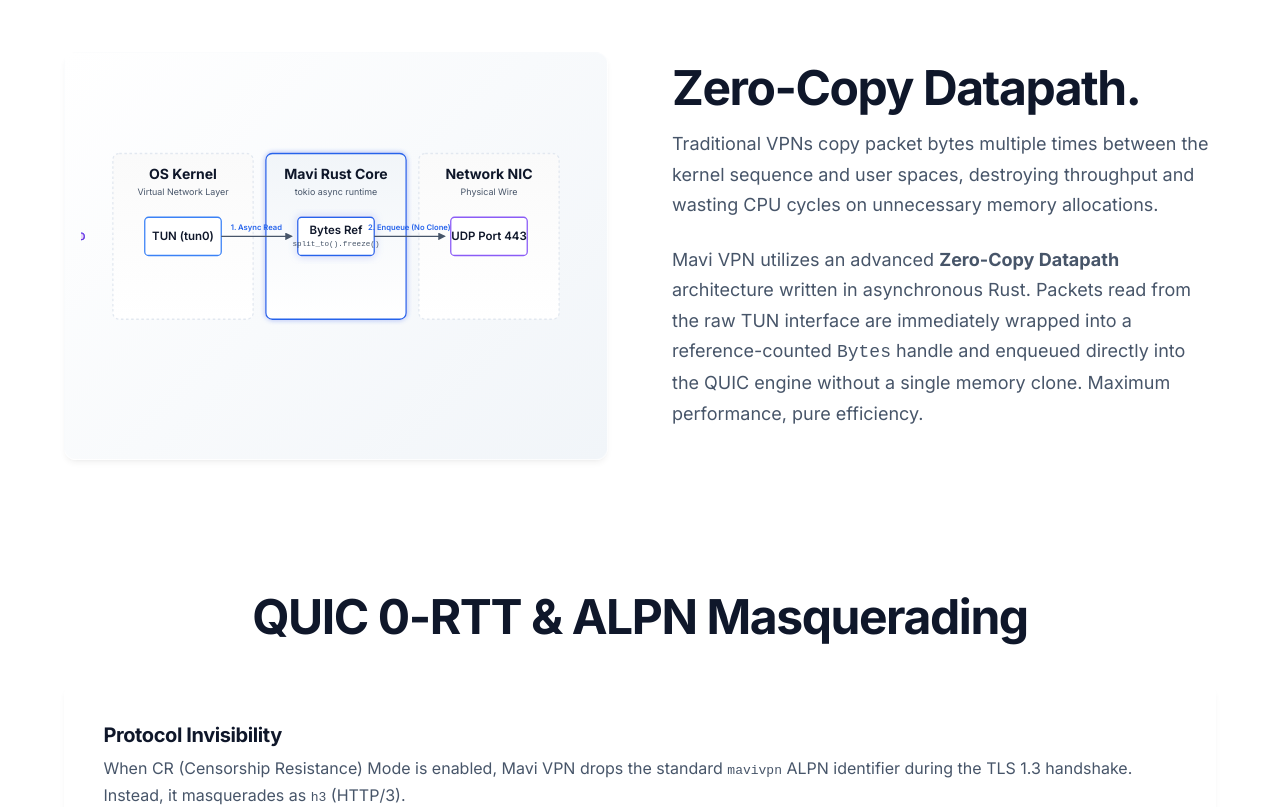
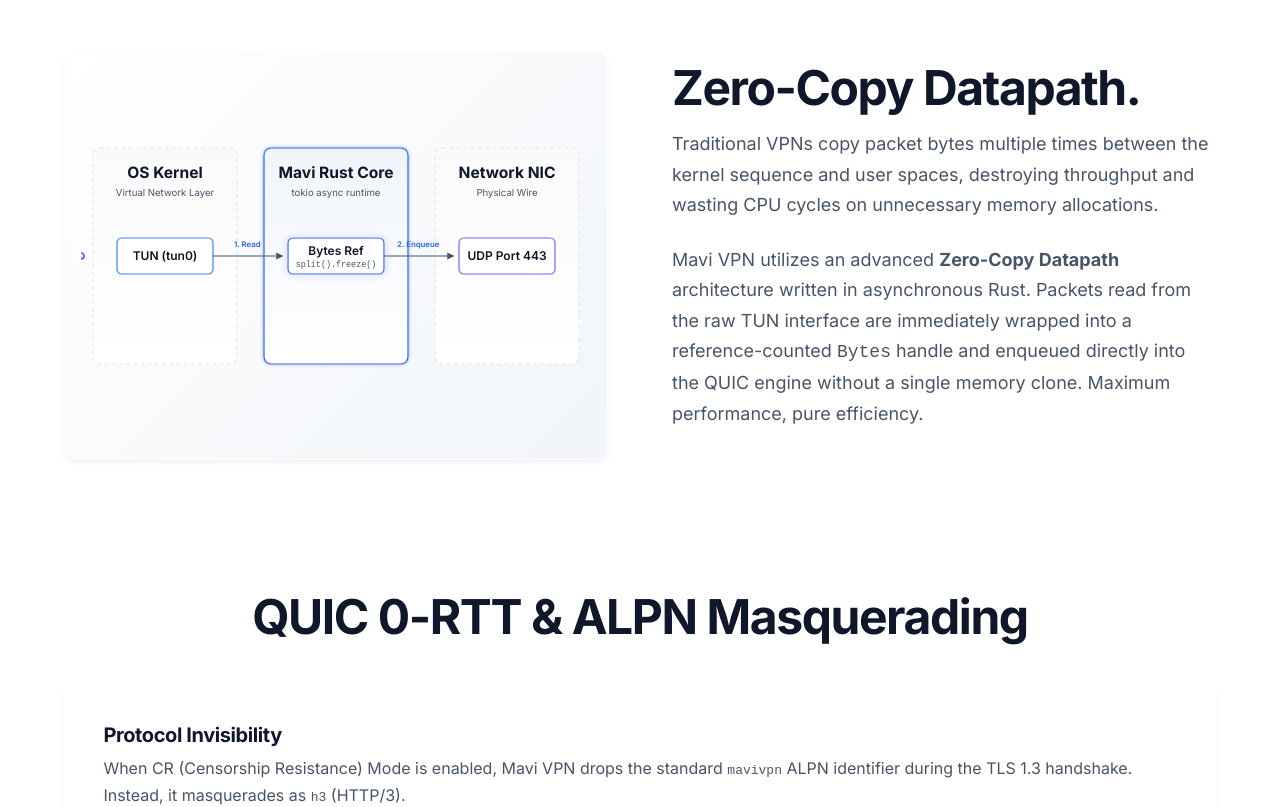
Before and after one commit to zerox80/mavi-vpn-website, a React (Vite) app: page /technology in a window 1280 px wide. Shown: the part 1020-1827 px from the top of the page. Built offline with nearby package versions, Linux system fonts and the light colour scheme.

Commit message:
Fix ZeroCopy SVG sizing and duplicate text

```diff
--- a/src/components/ZeroCopySvg.tsx
+++ b/src/components/ZeroCopySvg.tsx
@@ -1,7 +1,7 @@
 export default function ZeroCopySvg() {
     return (
         <svg
-            viewBox="0 0 800 400"
+            viewBox="0 0 850 400"
             className="w-full h-auto text-primary"
             style={{ fontFamily: 'Inter, sans-serif' }}
         >
@@ -42,68 +42,68 @@
             </defs>
 
             {/* Background Architecture Areas */}
-            <rect width="800" height="400" fill="transparent" />
+            <rect width="850" height="400" fill="transparent" />
 
             {/* Kernel Space (TUN) */}
-            <rect x="50" y="40" width="220" height="260" rx="10" fill="url(#kernelGrad)" stroke="var(--border-light)" strokeWidth="2" strokeDasharray="4 4" />
-            <text x="160" y="80" textAnchor="middle" fill="var(--text-primary)" fontSize="22" fontWeight="700">OS Kernel</text>
-            <text x="160" y="105" textAnchor="middle" fill="var(--text-secondary)" fontSize="14">Virtual Network Layer</text>
+            <rect x="20" y="20" width="240" height="360" rx="12" fill="url(#kernelGrad)" stroke="var(--border-light)" strokeWidth="2" strokeDasharray="6 6" />
+            <text x="140" y="70" textAnchor="middle" fill="var(--text-primary)" fontSize="26" fontWeight="700">OS Kernel</text>
+            <text x="140" y="100" textAnchor="middle" fill="var(--text-secondary)" fontSize="16">Virtual Network Layer</text>
 
             {/* Userspace (Rust Core) */}
-            <rect x="290" y="40" width="220" height="260" rx="10" fill="url(#userspaceGrad)" stroke="var(--accent-base)" strokeWidth="2" filter="url(#zcSubtleGlow)" />
-            <text x="400" y="80" textAnchor="middle" fill="var(--text-primary)" fontSize="22" fontWeight="700">Mavi Rust Core</text>
-            <text x="400" y="105" textAnchor="middle" fill="var(--text-secondary)" fontSize="14">tokio async runtime</text>
+            <rect x="305" y="20" width="240" height="360" rx="12" fill="url(#userspaceGrad)" stroke="var(--accent-base)" strokeWidth="2" filter="url(#zcSubtleGlow)" />
+            <text x="425" y="70" textAnchor="middle" fill="var(--text-primary)" fontSize="26" fontWeight="700">Mavi Rust Core</text>
+            <text x="425" y="100" textAnchor="middle" fill="var(--text-secondary)" fontSize="16">tokio async runtime</text>
 
             {/* Network Interface (QUIC) */}
-            <rect x="530" y="40" width="220" height="260" rx="10" fill="url(#kernelGrad)" stroke="var(--border-light)" strokeWidth="2" strokeDasharray="4 4" />
-            <text x="640" y="80" textAnchor="middle" fill="var(--text-primary)" fontSize="22" fontWeight="700">Network NIC</text>
-            <text x="640" y="105" textAnchor="middle" fill="var(--text-secondary)" fontSize="14">Physical Wire</text>
+            <rect x="590" y="20" width="240" height="360" rx="12" fill="url(#kernelGrad)" stroke="var(--border-light)" strokeWidth="2" strokeDasharray="6 6" />
+            <text x="710" y="70" textAnchor="middle" fill="var(--text-primary)" fontSize="26" fontWeight="700">Network NIC</text>
+            <text x="710" y="100" textAnchor="middle" fill="var(--text-secondary)" fontSize="16">Physical Wire</text>
 
             {/* Components */}
             {/* TUN Interface */}
-            <rect x="100" y="140" width="120" height="60" rx="6" fill="var(--bg-primary)" stroke="#3b82f6" strokeWidth="2" />
-            <text x="160" y="176" textAnchor="middle" fill="var(--text-primary)" fontSize="18" fontWeight="600">TUN (tun0)</text>
+            <rect x="60" y="170" width="160" height="60" rx="8" fill="var(--bg-primary)" stroke="#3b82f6" strokeWidth="2" />
+            <text x="140" y="207" textAnchor="middle" fill="var(--text-primary)" fontSize="20" fontWeight="600">TUN (tun0)</text>
 
             {/* Bytes Buffer Handle (Zero Copy logic) */}
-            <rect x="340" y="140" width="120" height="60" rx="6" fill="var(--bg-primary)" stroke="var(--accent-base)" strokeWidth="2" filter="url(#zcGlow)" />
-            <text x="400" y="167" textAnchor="middle" fill="var(--text-primary)" fontSize="18" fontWeight="600">Bytes Ref</text>
-            <text x="400" y="185" textAnchor="middle" fill="var(--text-secondary)" fontSize="12" fontFamily="monospace">split_to().freeze()</text>
+            <rect x="345" y="170" width="160" height="60" rx="8" fill="var(--bg-primary)" stroke="var(--accent-base)" strokeWidth="2" filter="url(#zcGlow)" />
+            <text x="425" y="198" textAnchor="middle" fill="var(--text-primary)" fontSize="20" fontWeight="600">Bytes Ref</text>
+            <text x="425" y="218" textAnchor="middle" fill="var(--text-secondary)" fontSize="14" fontFamily="monospace">split().freeze()</text>
 
             {/* UDP Socket */}
-            <rect x="580" y="140" width="120" height="60" rx="6" fill="var(--bg-primary)" stroke="#8b5cf6" strokeWidth="2" />
-            <text x="640" y="176" textAnchor="middle" fill="var(--text-primary)" fontSize="18" fontWeight="600">UDP Port 443</text>
+            <rect x="630" y="170" width="160" height="60" rx="8" fill="var(--bg-primary)" stroke="#8b5cf6" strokeWidth="2" />
+            <text x="710" y="207" textAnchor="middle" fill="var(--text-primary)" fontSize="20" fontWeight="600">UDP Port 443</text>
 
             {/* Paths / Lines */}
-            <line x1="220" y1="170" x2="330" y2="170" stroke="var(--text-secondary)" strokeWidth="2" markerEnd="url(#zcArrow)" />
-            <line x1="460" y1="170" x2="570" y2="170" stroke="var(--text-secondary)" strokeWidth="2" markerEnd="url(#zcArrow)" />
+            <line x1="220" y1="200" x2="335" y2="200" stroke="var(--text-secondary)" strokeWidth="2" markerEnd="url(#zcArrow)" />
+            <line x1="505" y1="200" x2="620" y2="200" stroke="var(--text-secondary)" strokeWidth="2" markerEnd="url(#zcArrow)" />
 
             {/* Labels explaining Zero-copy */}
-            <text x="275" y="160" textAnchor="middle" fill="var(--accent-base)" fontSize="12" fontWeight="600">1. Async Read</text>
-            <text x="515" y="160" textAnchor="middle" fill="var(--accent-base)" fontSize="12" fontWeight="600">2. Enqueue (No Clone)</text>
+            <text x="277" y="185" textAnchor="middle" fill="var(--accent-base)" fontSize="13" fontWeight="600">1. Read</text>
+            <text x="562" y="185" textAnchor="middle" fill="var(--accent-base)" fontSize="13" fontWeight="600">2. Enqueue</text>
 
             {/* Animated Packets */}
             {/* Tun -> Rust Buffer */}
-            <g transform="translate(0, 170)">
+            <g transform="translate(0, 200)">
                 <circle r="6" fill="url(#tunGrad)">
-                    <animate attributeName="cx" values="220; 340" dur="2s" repeatCount="indefinite" />
-                    <animate attributeName="opacity" values="1; 1; 0" dur="2s" keyTimes="0; 0.9; 1" repeatCount="indefinite" />
+                    <animate attributeName="cx" values="220; 345" dur="1.5s" repeatCount="indefinite" />
+                    <animate attributeName="opacity" values="1; 1; 0" dur="1.5s" keyTimes="0; 0.9; 1" repeatCount="indefinite" />
                 </circle>
                 <circle r="4" fill="#ffffff" opacity="0.8">
-                    <animate attributeName="cx" values="220; 340" dur="2s" repeatCount="indefinite" />
-                    <animate attributeName="opacity" values="1; 1; 0" dur="2s" keyTimes="0; 0.9; 1" repeatCount="indefinite" />
+                    <animate attributeName="cx" values="220; 345" dur="1.5s" repeatCount="indefinite" />
+                    <animate attributeName="opacity" values="1; 1; 0" dur="1.5s" keyTimes="0; 0.9; 1" repeatCount="indefinite" />
                 </circle>
             </g>
 
             {/* Rust Buffer -> QUIC (Encrypted output) */}
-            <g transform="translate(0, 170)">
+            <g transform="translate(0, 200)">
                 <circle r="6" fill="url(#quicGrad)">
                     {/* Delayed start to simulate flow */}
-                    <animate attributeName="cx" values="460; 580" dur="2s" begin="1s" repeatCount="indefinite" />
-                    <animate attributeName="opacity" values="0; 1; 1; 0" dur="2s" begin="1s" keyTimes="0; 0.1; 0.9; 1" repeatCount="indefinite" />
+                    <animate attributeName="cx" values="505; 630" dur="1.5s" begin="0.75s" repeatCount="indefinite" />
+                    <animate attributeName="opacity" values="0; 1; 1; 0" dur="1.5s" begin="0.75s" keyTimes="0; 0.1; 0.9; 1" repeatCount="indefinite" />
                 </circle>
                 <circle r="4" fill="#ffffff" opacity="0.8">
-                    <animate attributeName="cx" values="460; 580" dur="2s" begin="1s" repeatCount="indefinite" />
-                    <animate attributeName="opacity" values="0; 1; 1; 0" dur="2s" begin="1s" keyTimes="0; 0.1; 0.9; 1" repeatCount="indefinite" />
+                    <animate attributeName="cx" values="505; 630" dur="1.5s" begin="0.75s" repeatCount="indefinite" />
+                    <animate attributeName="opacity" values="0; 1; 1; 0" dur="1.5s" begin="0.75s" keyTimes="0; 0.1; 0.9; 1" repeatCount="indefinite" />
                 </circle>
             </g>
         </svg>
```
